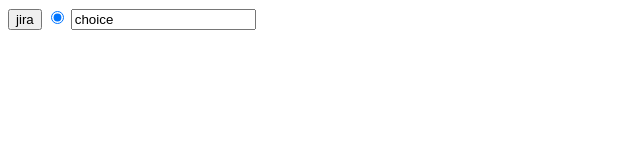
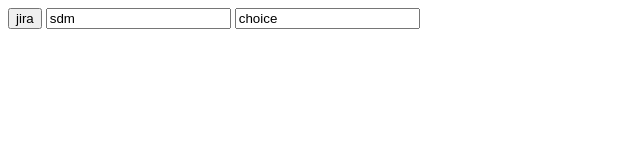
Before and after one commit to sam-sanikop/LABPRAC, a plain HTML site: page index.html in a window 1280 px wide. Shown: the whole page, without its empty margins (0-640 px from the left). Drawn offline with Linux system fonts and the light colour scheme.

Commit message:
merge conflicto

```diff
--- a/index.html
+++ b/index.html
@@ -1,7 +1,7 @@
 <html>
     <body>
         <input type="button" value="jira">
-        <input type="radio" checked>
+        <input type="text" value="sdm">
         <input type="text" value="choice">
     </body>
 </html>
```
